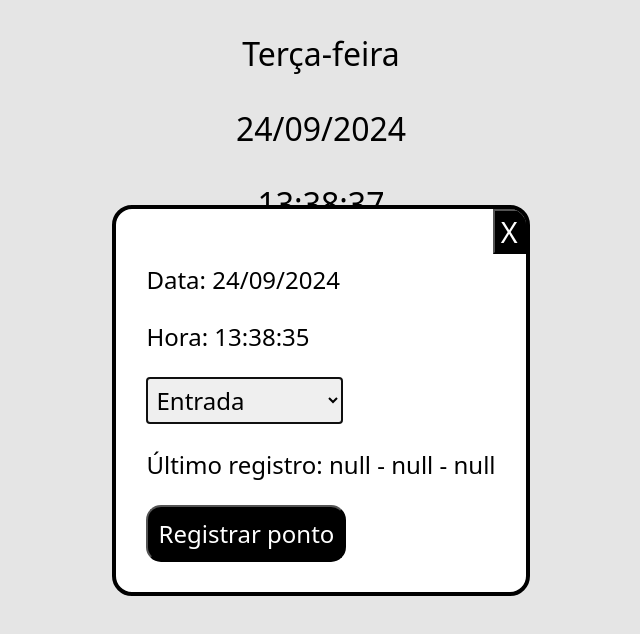
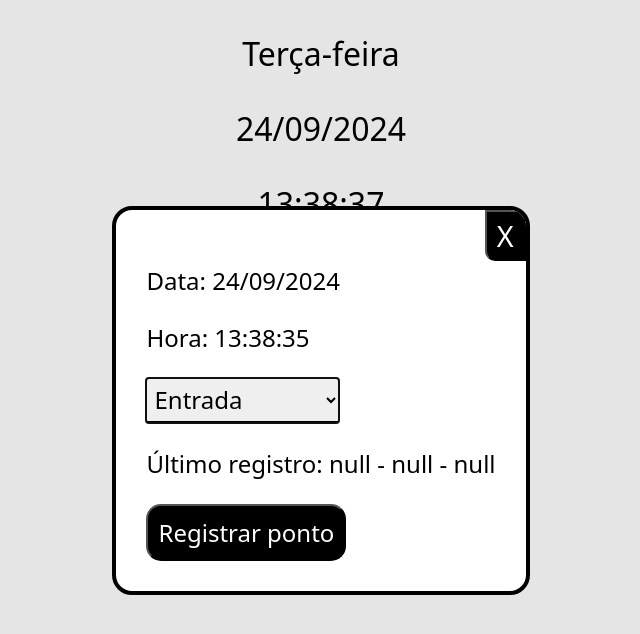
Before and after one commit to mariaelis23/frontend-ponto, a plain HTML site: page index.html in a window 1280 px wide. Both pictures are taken after a click on the button "Bater ponto". Shown: the whole page, without its empty margins (319-959 px from the left). Drawn offline with Linux system fonts and the light colour scheme.

Commit message:
style dialog

```diff
--- a/css/style.css
+++ b/css/style.css
@@ -44,6 +44,8 @@ button:hover {
     font-size: 1em;
     border: 2px solid black;
     padding: 4px;
+    border: none;
+    border-bottom: 2px solid black;
 }
 
 #btn-dialog-registrar {
@@ -56,6 +58,8 @@ button:hover {
     top: 0%;
     right: 0%;
     font-size: 1.2em;
+    padding: 4px 10px;
+    border-bottom-left-radius: 10px;
 }
 
 #pop-up {
```
